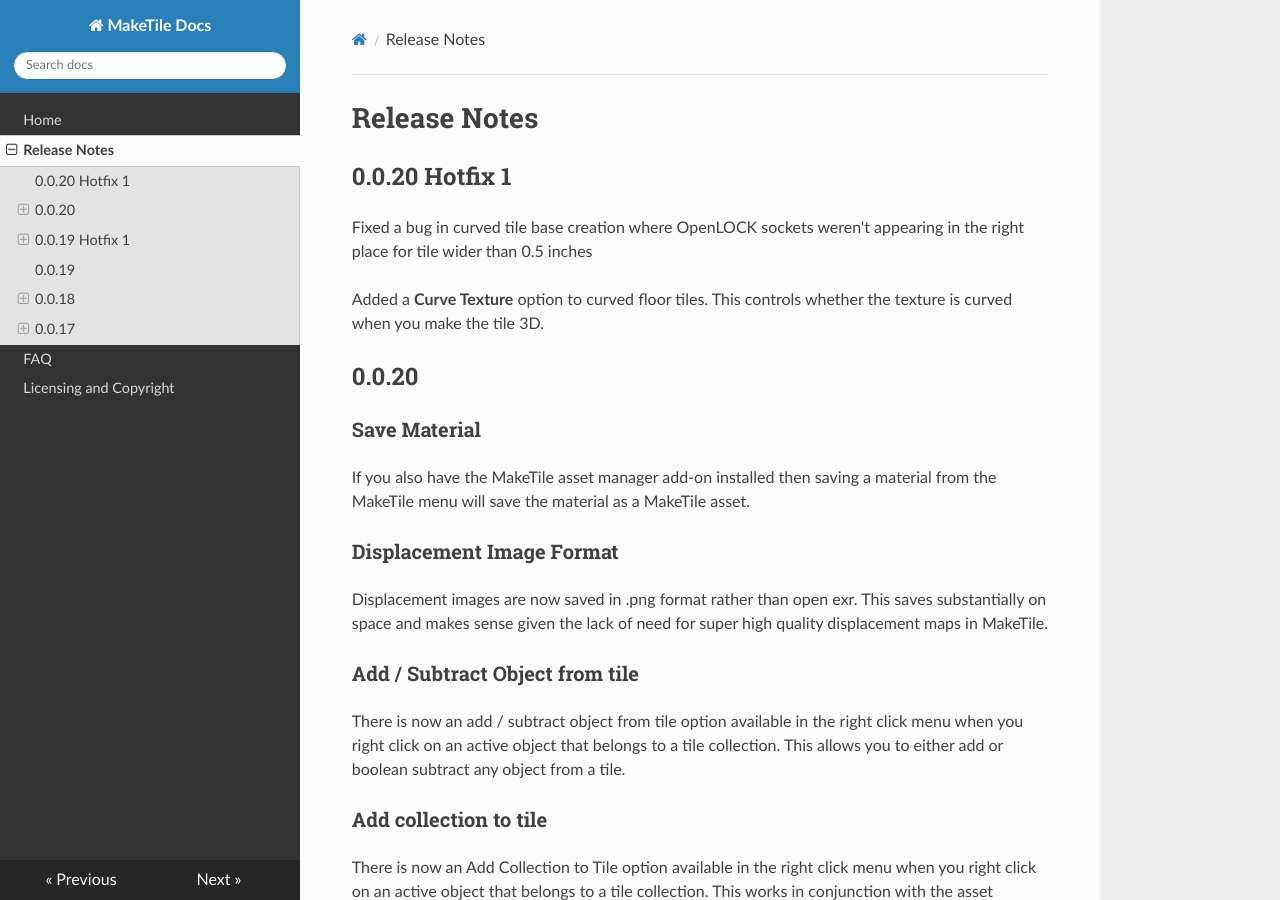
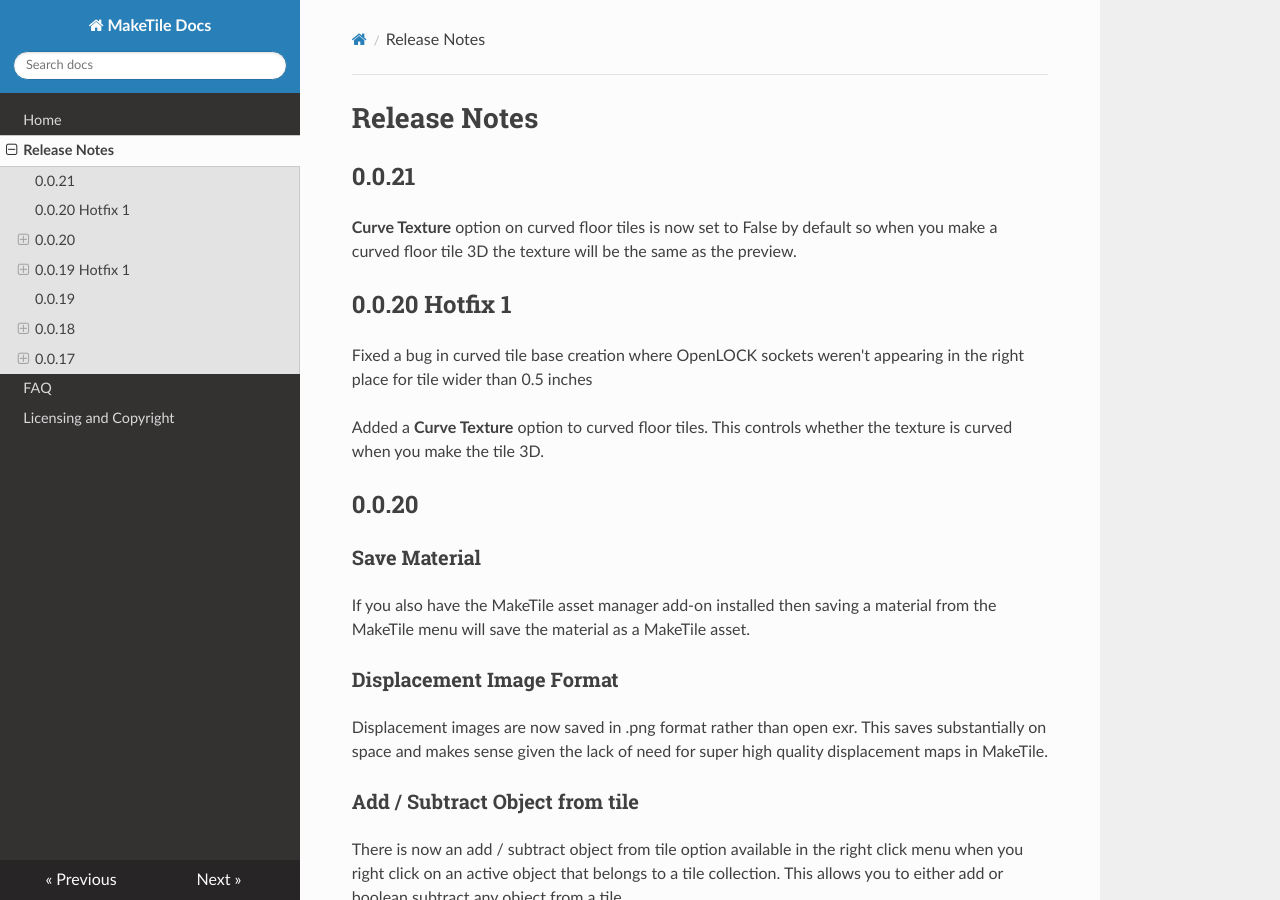
Before and after one commit to richeyrose/make-tile, an MkDocs documentation site: the page built from docs/release_notes.md, in a window 1280 px wide and 900 px high. Built offline with MkDocs 1.6.1, drawn with Linux system fonts in a browser that asks for light colours; nearby versions of some CDN libraries.

Commit message:
Changed curved floor texture default behaviour

```diff
--- a/docs/release_notes.md
+++ b/docs/release_notes.md
@@ -1,4 +1,9 @@
 # Release Notes
+
+## 0.0.21 ###
+
+**Curve Texture** option on curved floor tiles is now set to False by default so when you make a curved floor tile 3D the texture will be the same as the preview.
+
 
 ## 0.0.20 Hotfix 1 ##
 Fixed a bug in curved tile base creation where OpenLOCK sockets weren't appearing in the right place for tile wider than 0.5 inches
--- a/scene_props.py
+++ b/scene_props.py
@@ -249,7 +249,7 @@ def update_curve_texture(self, context):
 
     try:
         mod = obj.modifiers['Simple_Deform']
-        if mod.show_render == True:
+        if mod.show_render:
             mod.show_render = False
         else:
             mod.show_render = True
```
